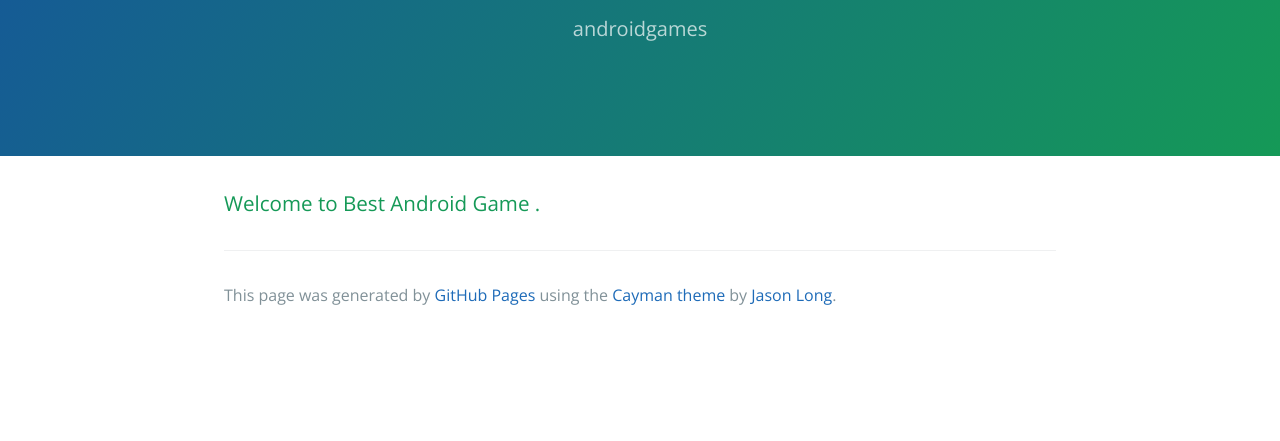
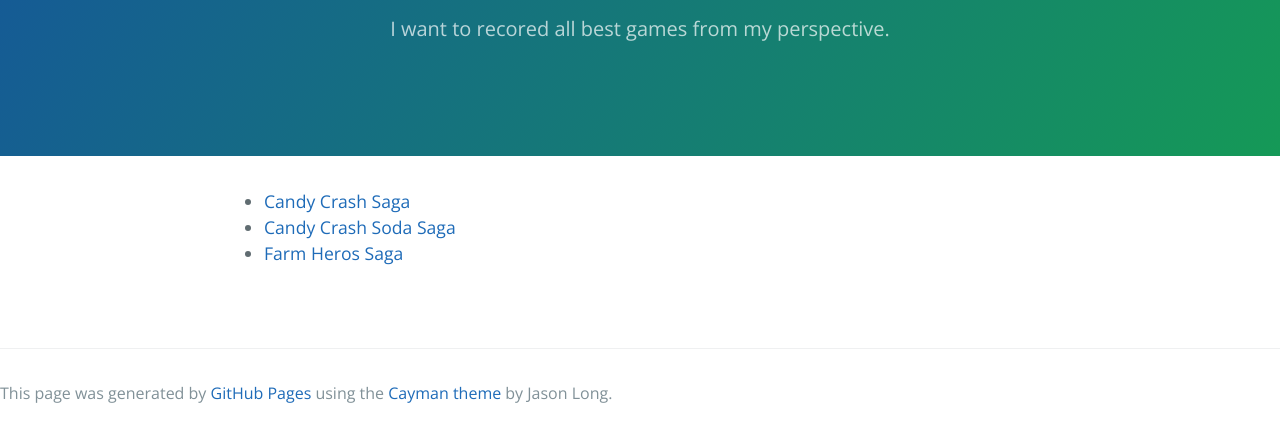
Before and after one commit to bestandroidgame/bestandroidgame.github.com, a plain HTML site: page index.html in a window 1280 px wide. Shown: the part 161-602 px from the top of the page. Drawn offline with nearby package versions, Linux system fonts and the light colour scheme.

Commit message:
add some links

```diff
--- a/index.html
+++ b/index.html
@@ -12,16 +12,24 @@
   <body>
     <section class="page-header">
       <h1 class="project-name">Find Best Games </h1>
-      <h2 class="project-tagline">androidgames</h2>
+      <h2 class="project-tagline">I want to recored all best games from my perspective.</h2>
     </section>
 
     <section class="main-content">
-      <h3>
-<a id="welcome-to-best-android-game-" class="anchor" href="#welcome-to-best-android-game-" aria-hidden="true"><span class="octicon octicon-link"></span></a>Welcome to Best Android Game .</h3>
+      <ul>
+        <li> <a href="https://github.com/bestandroidgame/bestandroidgame.github.com/blob/master/apps/com.king.candycrushsaga.apk?raw=true">Candy Crash Saga</a>
+        </li>
+        <li> <a href="https://github.com/bestandroidgame/bestandroidgame.github.com/blob/master/apps/com.king.candycrushsodasaga.apk?raw=true">Candy Crash Soda Saga </a>
+        </li>
+        <li> <a href="https://github.com/bestandroidgame/bestandroidgame.github.com/blob/master/apps/com.king.farmheroessaga.apk?raw=true"> Farm Heros Saga </a>
+        </li>
+      </ul>
+    </section>
+
 
       <footer class="site-footer">
 
-        <span class="site-footer-credits">This page was generated by <a href="https://pages.github.com">GitHub Pages</a> using the <a href="https://github.com/jasonlong/cayman-theme">Cayman theme</a> by <a href="https://twitter.com/jasonlong">Jason Long</a>.</span>
+        <span class="site-footer-credits">This page was generated by <a href="https://pages.github.com">GitHub Pages</a> using the <a href="https://github.com/jasonlong/cayman-theme">Cayman theme</a> by Jason Long</a>.</span>
       </footer>
 
     </section>
```
